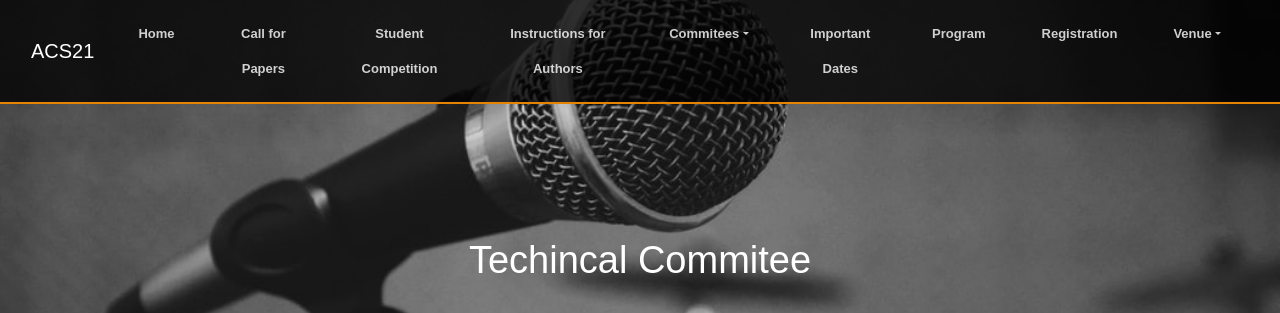
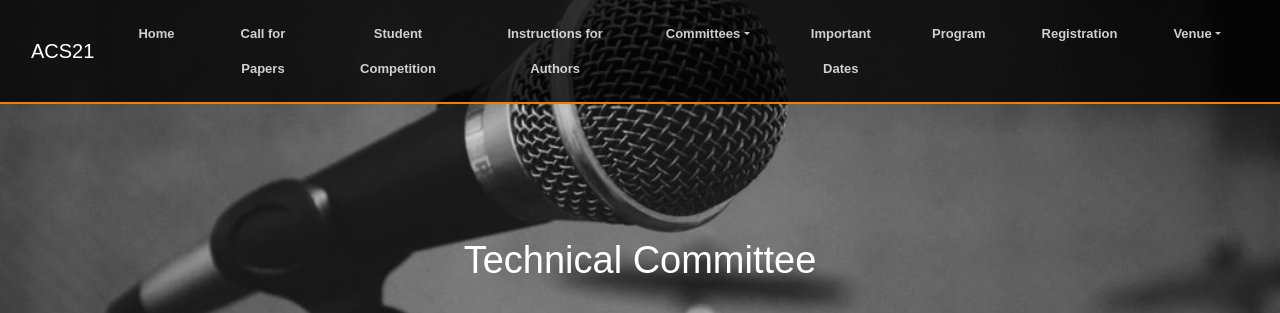
Before and after one commit to alisolehria/ICACS-site, a React (Create React App) app: page /technicalcommitee in a window 1280 px wide. Shown: the top 313 px of the page. Built offline with nearby package versions, Linux system fonts and the light colour scheme.

Commit message:
typos fixed

```diff
--- a/src/App.js
+++ b/src/App.js
@@ -96,7 +96,7 @@ class Navbar extends React.Component {
                 </li>
                  <li class="nav-item dropdown">
         <a class="nav-link dropdown-toggle" href="#" id="navbarDropdown" role="button" data-toggle="dropdown" aria-haspopup="true" aria-expanded="false">
-          Commitees
+        Committees
         </a>
         <div class="dropdown-menu dropdown-menu-right" aria-labelledby="navbarDropdown">
         <li class="nav-item">
@@ -104,7 +104,7 @@ class Navbar extends React.Component {
         </li>
 
           <li class="nav-item">
-              <Link class="dropdown-item"  to="/technicalcommitee">Techincal Commitee</Link>
+              <Link class="dropdown-item"  to="/technicalcommitee">Technical Committee</Link>
           </li>
 
         </div>
--- a/src/CallForPapers.js
+++ b/src/CallForPapers.js
@@ -51,7 +51,7 @@ render(){
 <h3>Conference Topics</h3>
 </div>
 
-      <p>Topics of interests are, but not limited to: </p>
+      <p>Topics of interest are, but not limited to: </p>
       <ul>
           <li>Machine learning applications to security and data-driven security</li>
           <li>AI security </li>
--- a/src/TechincalCommitee.js
+++ b/src/TechincalCommitee.js
@@ -3,12 +3,12 @@ import PageCarousel from './PageCarousel';
 
 class TechnicalCommitee extends React.Component {
     componentDidMount() {
-    document.title = "Technical Commitee";
+    document.title = "Technical Committee";
   }
   render(){
     return (
   <div>
-       <PageCarousel title="Techincal Commitee"/>
+       <PageCarousel title="Technical Committee"/>
 
       <div class = "container">
   <div id = "call" class = "callPapers">
```
